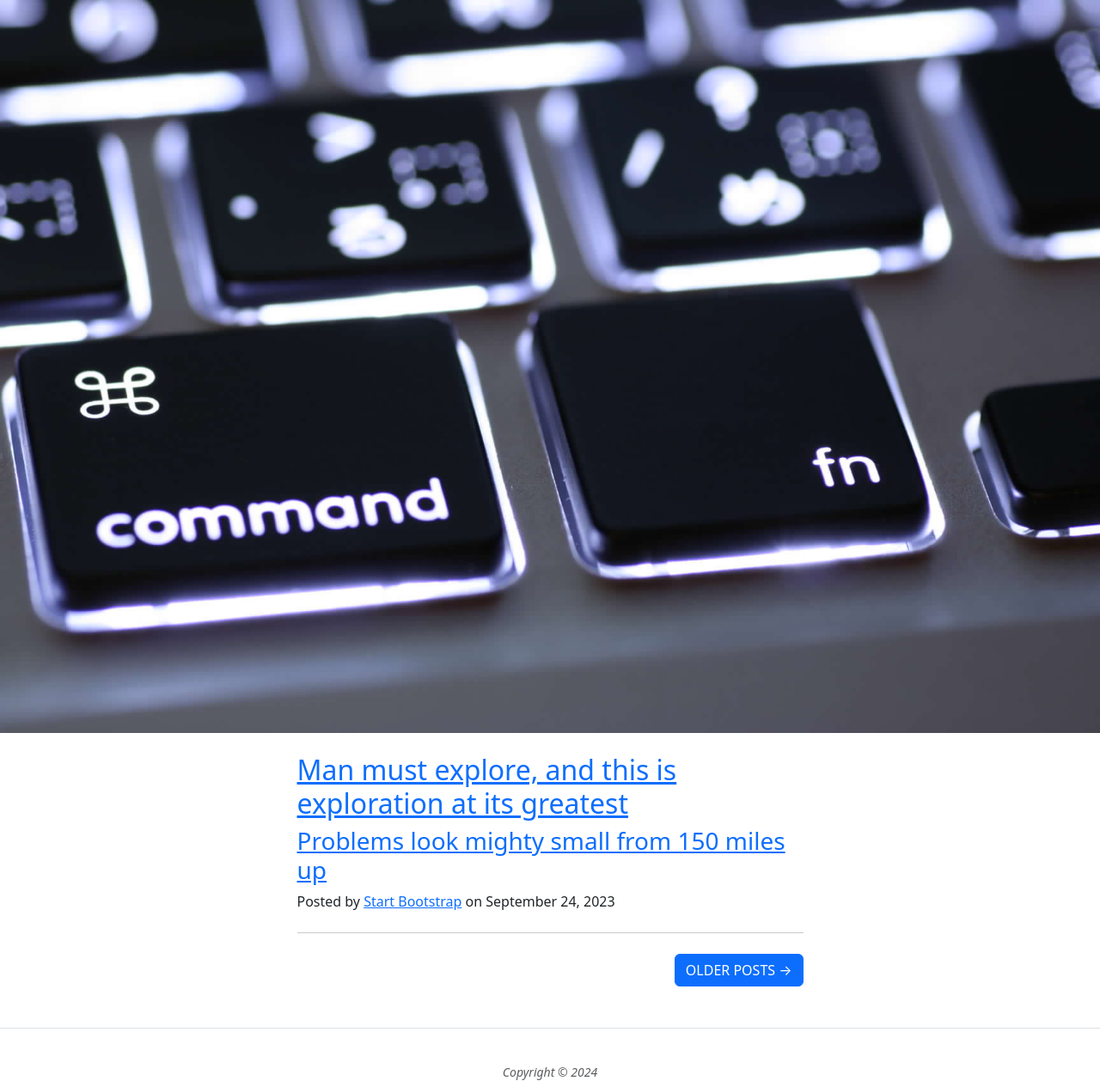
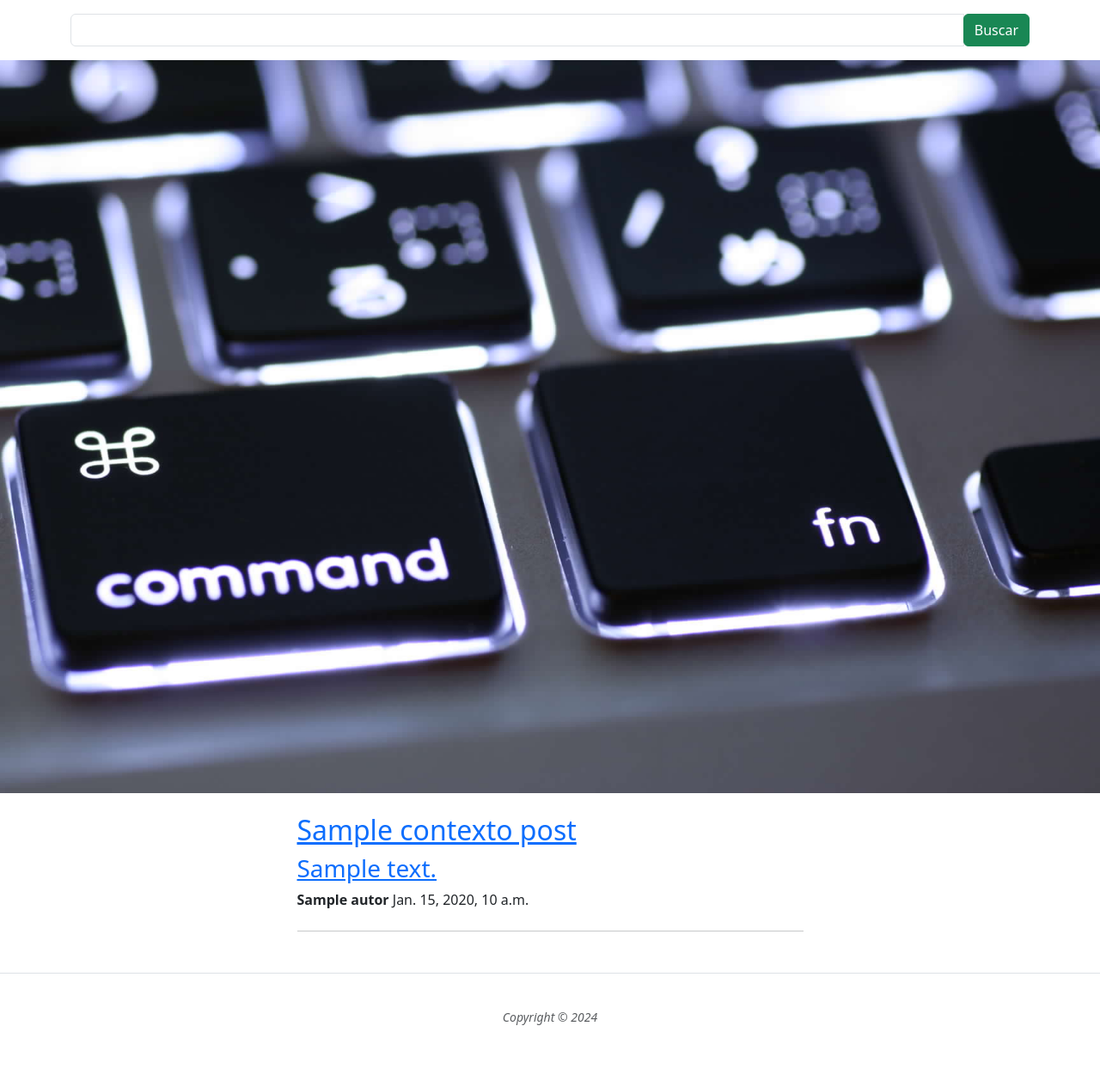
Before and after one commit to roberthbardales/blogfunciones, a Django app: template blogfunciones/templates/programacion.html in a window 1280 px wide. Shown: the part 144-1402 px from the top of the page at 86% size. After the commit the page ends 1337 px from the top, so only its background shows below. Run offline with Django 3.2, Linux system fonts and the light colour scheme; the template is opened without the code that fills it: most values are stand-ins (such as "Sample title", 1, 10 or a date in 2020); some libraries are stand-ins or nearby versions.

Commit message:
posts funcionando

```diff
--- a/blogfunciones/applications/blog/urls.py
+++ b/blogfunciones/applications/blog/urls.py
@@ -3,7 +3,7 @@ from django.urls import path
 
 
 from .import views
-from .views import home,generales,programacion,tutoriales
+from .views import home,generales,programacion,tutoriales,detallePost
 
 app_name = "blog_app"
 urlpatterns = [
@@ -12,5 +12,6 @@ urlpatterns = [
     path('generales/',generales,name="generales"),
     path('programacion/',programacion,name="programacion"),
     path('tutoriales/',tutoriales,name="tutoriales"),
+    path('<slug:slug>',detallePost,name="detalle_post"),
 
 ]
--- a/blogfunciones/templates/base.html
+++ b/blogfunciones/templates/base.html
@@ -7,13 +7,11 @@
     <title>
         {% block title %}{% endblock title %}
       </title>
-      <!-- {% block css %}{% endblock css %} -->
 
     <link rel="stylesheet" href="{% static './css/bootstrap.min.css' %}">
 </head>
 <body>
     <!-- <h3>esta es la base</h3> -->
-
 
 <nav class="navbar bg-primary navbar-expand-lg navbar-dark" id="mainNav">
     <div class="container px-4 px-lg-5">
@@ -33,9 +31,11 @@
     </div>
 </nav>
 
-    {% block content %}
 
-    {% endblock content %}
+        {% block content %}
+        {% endblock content %}
+
+
     <!-- Footer-->
     <footer class="border-top">
         <div class="container px-4 px-lg-5">
--- a/blogfunciones/templates/index.html
+++ b/blogfunciones/templates/index.html
@@ -3,8 +3,6 @@
 {% load static %}
 
 {% block content %}
-
-
 <header>
     <div class="overlay">
         <div class="container">
@@ -15,7 +13,7 @@
                         {% block titulo_principal %}
                             Bienvenido al Blog
                         {% endblock titulo_principal %}
-                            </h1>
+                        </h1>
                     </div>
                 </div>
             </div>
@@ -23,33 +21,58 @@
     </div>
 </header>
 
+<div class="container">
+    <div class="row py-3">
+        <div class="col-md-12 search">
+            <form action="" method="get">
+                <div id="custom-search-input">
+                    <div class="input-group col-md-12">
+                        <input type="text"class="form-control" id="buscar" name="buscar">
+                        <span class="input-group-list">
+                                <button type="submit" class="btn btn-success">Buscar</button>
+                        </span>
+
+                    </div>
+
+                </div>
+            </form>
+        </div>
+
+
+    </div>
+</div>
 
 <div class="carousel-item active">
     <img class="d-block w-100"  src="{% block imagen %}{% static 'img/home-bg.jpg' %}{% endblock imagen %}"  alt="Firste slid">
     <div class="carousel-caption d-none d-md-block">
-    </div>
+</div>
 
+<!-- {% block contenido_new %} -->
 
 <div class="container px-4 py-4 px-lg-5">
     <div class="row gx-4 gx-lg-5 justify-content-center">
         <div class="col-md-10 col-lg-8 col-xl-7">
             <!-- Post preview-->
+            {% if contexto_post %}
+            {% for a in contexto_post %}
             <div class="post-preview">
-                <a href="post.html">
-                    <h2 class="post-title">Man must explore, and this is exploration at its greatest</h2>
-                    <h3 class="post-subtitle">Problems look mighty small from 150 miles up</h3>
+                <a href="{% url 'blog_app:detalle_post' a.slug %}">
+                    <h2 class="post-title">{{a.titulo}}</h2>
+                    <h3 class="post-subtitle">{{a.descripcion}}</h3>
                 </a>
                 <p class="post-meta">
-                    Posted by
-                    <a href="#!">Start Bootstrap</a>
-                    on September 24, 2023
+                   <strong>{{a.autor}}</strong>
+                    {{a.fecha_creacion}}
                 </p>
+                <hr class="my-4" />
             </div>
-            <!-- Divider-->
-            <hr class="my-4" />
-            <!-- Pager-->
-            <div class="d-flex justify-content-end mb-4"><a class="btn btn-primary text-uppercase" href="#!">Older Posts →</a></div>
+            {% endfor %}
+            {% else %}
+            <h1 class="display-1">no hay posts registrados</h1>
+            {% endif %}
         </div>
     </div>
 </div>
+<!-- {% endblock contenido_new %} -->
+
 {% endblock content %}
--- a/blogfunciones/templates/programacion.html
+++ b/blogfunciones/templates/programacion.html
@@ -9,6 +9,9 @@ Programacion
 Post de Programacion
 {% endblock titulo_principal %}
 
+<hr>
+{{contexto_post.all}}
+<hr>
 {% block imagen %}
     {% static 'img/programacion.jpg' %}
 {% endblock imagen %}
```
Also changed, not shown: blogfunciones/applications/blog/views.py (+52 -4 lines), blogfunciones/templates/post.html (added, +38 -0 lines).
